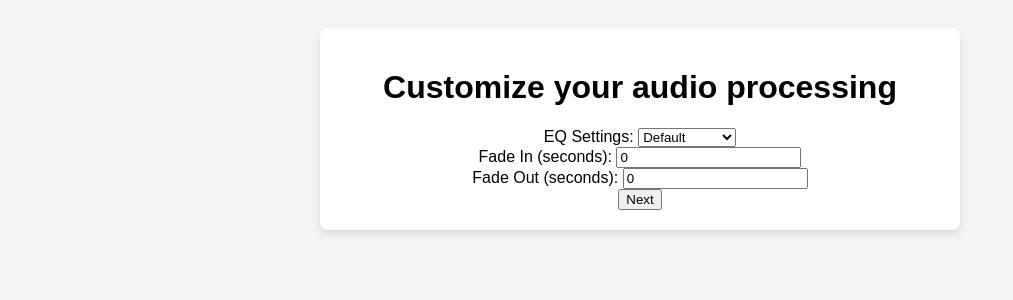
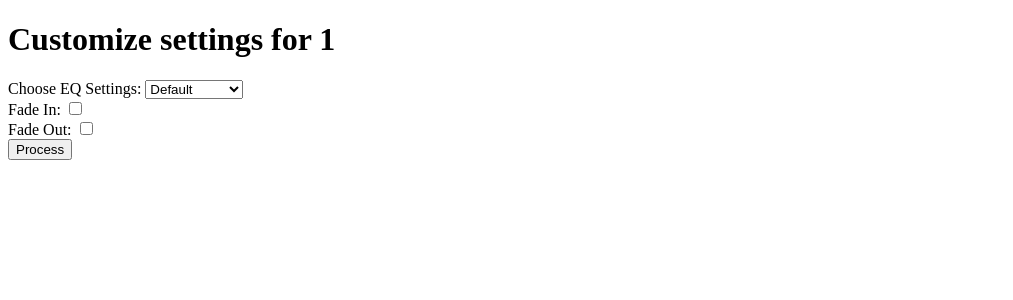
Before and after one commit to gamvnpga/a, a Flask app: page /customize/1/1 in a window 1280 px wide. Shown: the top 300 px of the page, without its empty margins (0-1013 px from the left). Run offline with Flask 3, Linux system fonts and the light colour scheme.

Commit message:
Update customize.html

```diff
--- a/templates/customize.html
+++ b/templates/customize.html
@@ -4,27 +4,24 @@
     <meta charset="UTF-8">
     <meta name="viewport" content="width=device-width, initial-scale=1.0">
     <title>Customize Settings</title>
-    <link rel="stylesheet" href="{{ url_for('static', filename='css/style.css') }}">
 </head>
 <body>
-    <div class="container">
-        <h1>Customize your audio processing</h1>
-        <form action="{{ url_for('process', filename=filename, preset=preset) }}" method="POST">
-            <label for="eq">EQ Settings:</label>
-            <select name="eq">
+    <h1>Customize settings for {{ filename }}</h1>
+    <form action="/process/{{ filename }}/{{ preset }}/" method="post">
+        <label for="eq">Choose EQ Settings:</label>
+        <select name="eq" id="eq">
             <option value="default">Default</option>
-                <option value="bass_boost">Bass Boost</option>
-                <option value="treble_boost">Treble Boost</option>
+            <option value="bass">Bass Boost</option>
+            <option value="treble">Treble Boost</option>
         </select>
         <br>
-            <label for="fade_in">Fade In (seconds):</label>
-            <input type="number" name="fade_in" min="0" value="0">
+        <label for="fade_in">Fade In:</label>
+        <input type="checkbox" name="fade_in" value="1">
         <br>
-            <label for="fade_out">Fade Out (seconds):</label>
-            <input type="number" name="fade_out" min="0" value="0">
+        <label for="fade_out">Fade Out:</label>
+        <input type="checkbox" name="fade_out" value="1">
         <br>
-            <button type="submit">Next</button>
+        <button type="submit">Process</button>
     </form>
-    </div>
 </body>
 </html>
```
Lines whose indentation alone changed are shown as unchanged.
